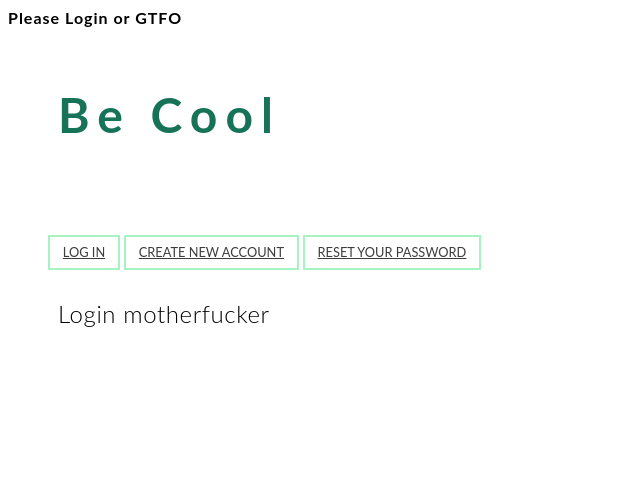
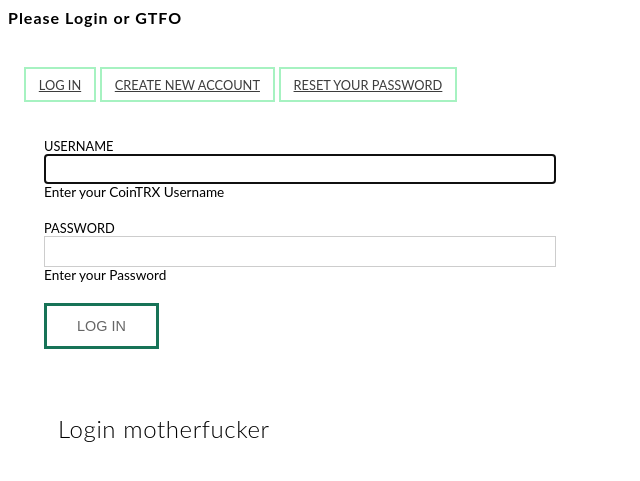
Before and after one commit to adventurist/cointrx, a Python web app: template templates/template.html in a window 1280 px wide. Shown: the top 481 px of the page, without its empty margins (0-640 px from the left). Run offline with Jinja, Linux system fonts and the light colour scheme; the template is opened without the code that fills it, so the values that code supplies are empty.

Commit message:
Form work

```diff
--- a/main.py
+++ b/main.py
@@ -1,6 +1,7 @@
 import asyncio
 import argparse
 import decimal
+import random
 import os
 import sys
 import logging
@@ -118,8 +119,8 @@
             print('text/html, yo')
             print(name)
 
-        items = ["Jigga 1", "Jigga2", "Jigga 3"]
-        self.render("templates/template.html", title="Jiggas Login Handler", items=items)
+        message = random.choice(["Be Cool", "Don't be a Bitch", "Try not to be a Cunt", "Don't be a fat ass slut", "Respect yourself, bitch", "Try not to be such a Cuck, at least some of the time", "Find out if you can learn to be less of a Faggot Sonofabitchnogoodlowlife", "If you can not be a bitch for 10 seconds, it will be a magnificent achievement"])
+        self.render("templates/template.html", title="Jiggas Login Handler", message=message)
 
 
 class SendMailHandler(RequestHandler):
--- a/static/styles.css
+++ b/static/styles.css
@@ -3,6 +3,9 @@
 ** LOGIN FORM **
  *****************/
 
+#trx-login-nav {
+    -webkit-padding-start: 16px;
+}
 
 .login-welcome h3 {
   font-family: 'Lato', sans-serif;
@@ -13,9 +16,7 @@
 
 #trx-login-nav h2 {
   text-align: justify;
-  letter-spacing: 0.6px;
   line-height: 2;
-  font-weight: 300;
   text-indent: 50px;
   font-family: 'Lato', sans-serif;
   color: #177357;
@@ -23,7 +24,6 @@
   font-weight: bold;
   letter-spacing: 8px;
   position: relative;
-  padding: 0 0 2rem;
 }
 
 .login-end h2 {
@@ -33,6 +33,10 @@
   font-weight: 300;
   text-indent: 50px;
   font-family: 'Lato', sans-serif;
+}
+
+.tabs.primary {
+    -webkit-padding-start: 0;
 }
 
 li.tab {
@@ -47,5 +51,59 @@
   border: 2px solid rgba(0, 218, 79, 0.35);
   color: #3d3d3d;
   text-transform: uppercase;
-  font-size: 0.8em
+  font-size: 0.8em;
+  transition: background-color 1000ms linear;
 }
+
+li.tab a:hover {
+    background: rgba(0, 218, 79, 0.35);
+    font-weight: 700;
+    color: #FFFFFF;
+}
+
+.user-login-form {
+    padding: 10px;
+}
+
+
+#login-name, #login-pass {
+    border: 1px solid #CDCDCD;
+    max-width: 100%;
+    padding: .5em;
+}
+
+.login-name-label,
+.login-pass-label {
+    -webkit-box-direction: normal;
+    font-family: 'Lato', sans-serif;
+    -webkit-font-smoothing: antialiased;
+    cursor: default;
+    display: block;
+    font-size: .8rem;
+    margin-right: 1em;
+    text-transform: uppercase;
+}
+
+#login-name-description,
+#login-pass-description {
+    display: block;
+    -webkit-box-direction: normal;
+    font-family: 'Lato', sans-serif;
+    -webkit-font-smoothing: antialiased;
+    font-size: 0.85em;
+}
+
+#login-submit {
+    padding: 12px 30px;
+    text-transform: uppercase;
+    font-weight: lighter;
+    font-size: 0.9rem;
+    color: #666666;
+    border: 3px solid #177357;
+    background-color: white;
+    margin: 0;
+}
+
+#login-submit:hover {
+    background-color: #EEEEEE;
+}
--- a/templates/template.html
+++ b/templates/template.html
@@ -9,13 +9,36 @@
     <div class="login-welcome"><h3>Please Login or GTFO</h3></div>
     <div id="trx-login-nav">
         <nav class="tabs" role="navigation" aria-label="Tabs">
-            <h2>Be Cool</h2>
+            <h2>{{ message }} </h2>
             <ul class="tabs primary">
                 <li class="tab"><a href="/user/login">Log in</a></li>
                 <li class="tab"><a href="/user/register">Create new account</a></li>
                 <li class="tab"><a href="/user/password">Reset your password</a></li>
             </ul>
         </nav>
+        <div class="user-login-form block-kek-custom block-kekloginblock" data-drupal-selector="user-login-form" id="block-kekloginblock">
+
+            <form method="post" id="login-form" accept-charset="UTF-8">
+                <div class="user-login-form">
+                    <label for="login-name" class="login-name-label">Username</label>
+                    <input autocorrect="none" autocapitalize="none" spellcheck="false" autofocus="autofocus" type="text" id="login-name" name="name" value="" size="60" maxlength="60" class="login-form-text" required="required" aria-required="true">
+
+                    <div id="login-name-description" class="description">
+                        Enter your CoinTRX Username
+                    </div>
+                </div>
+                <div class="user-login-form">
+                    <label for="login-pass" class="login-pass-label">Password</label>
+                    <input type="password" id="login-pass" name="pass" size="60" maxlength="128" class="login-pass" required="required" aria-required="true">
+                    <div id="login-pass-description" class="description">
+                        Enter your Password
+                    </div>
+                </div>
+                <div class="user-login-form" id="edit-actions">
+                    <input type="submit" id="login-submit" name="op" value="Log in" class="login-form-submit">
+                </div>
+            </form>
+        </div>
     </div>
 
     <div class="login-end">
```
